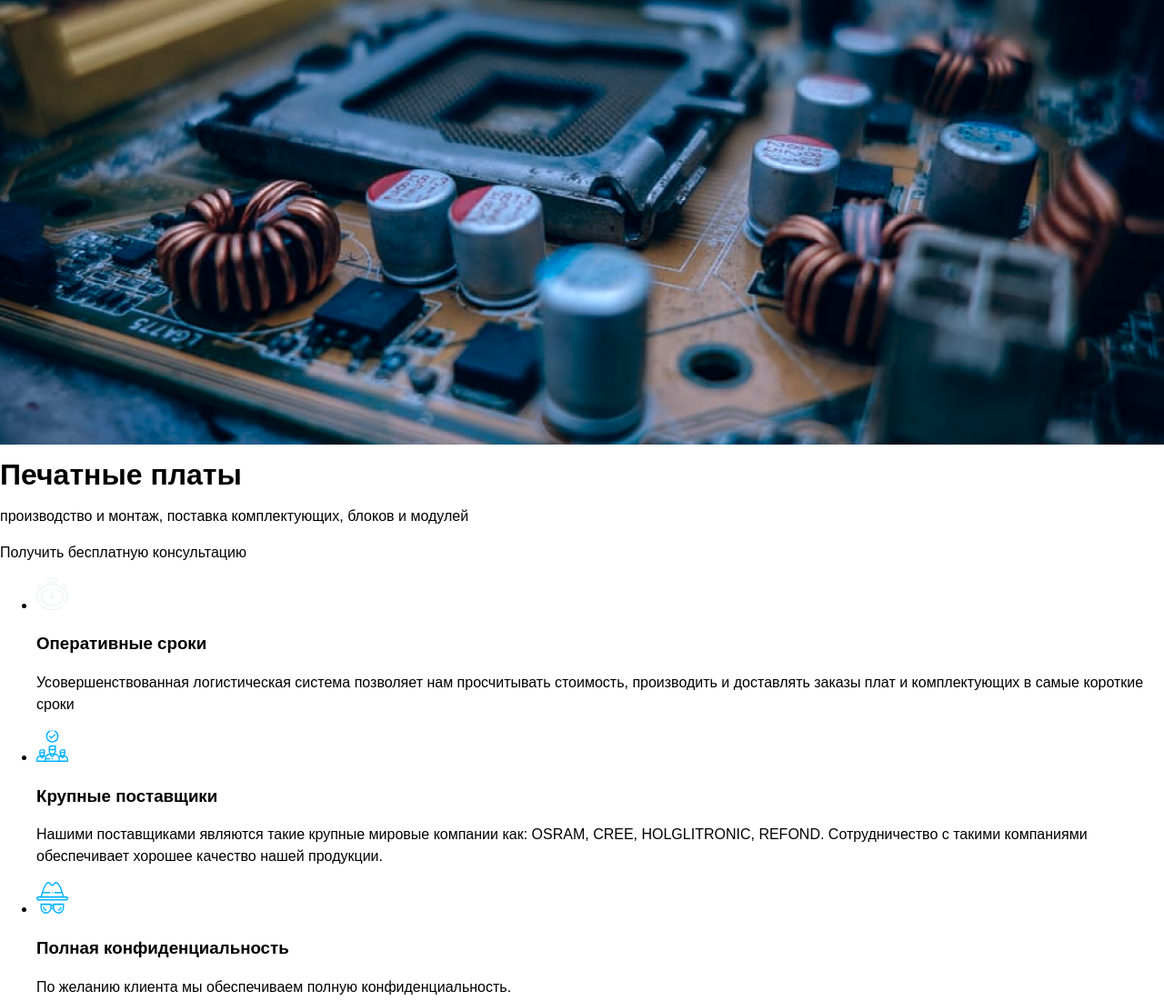
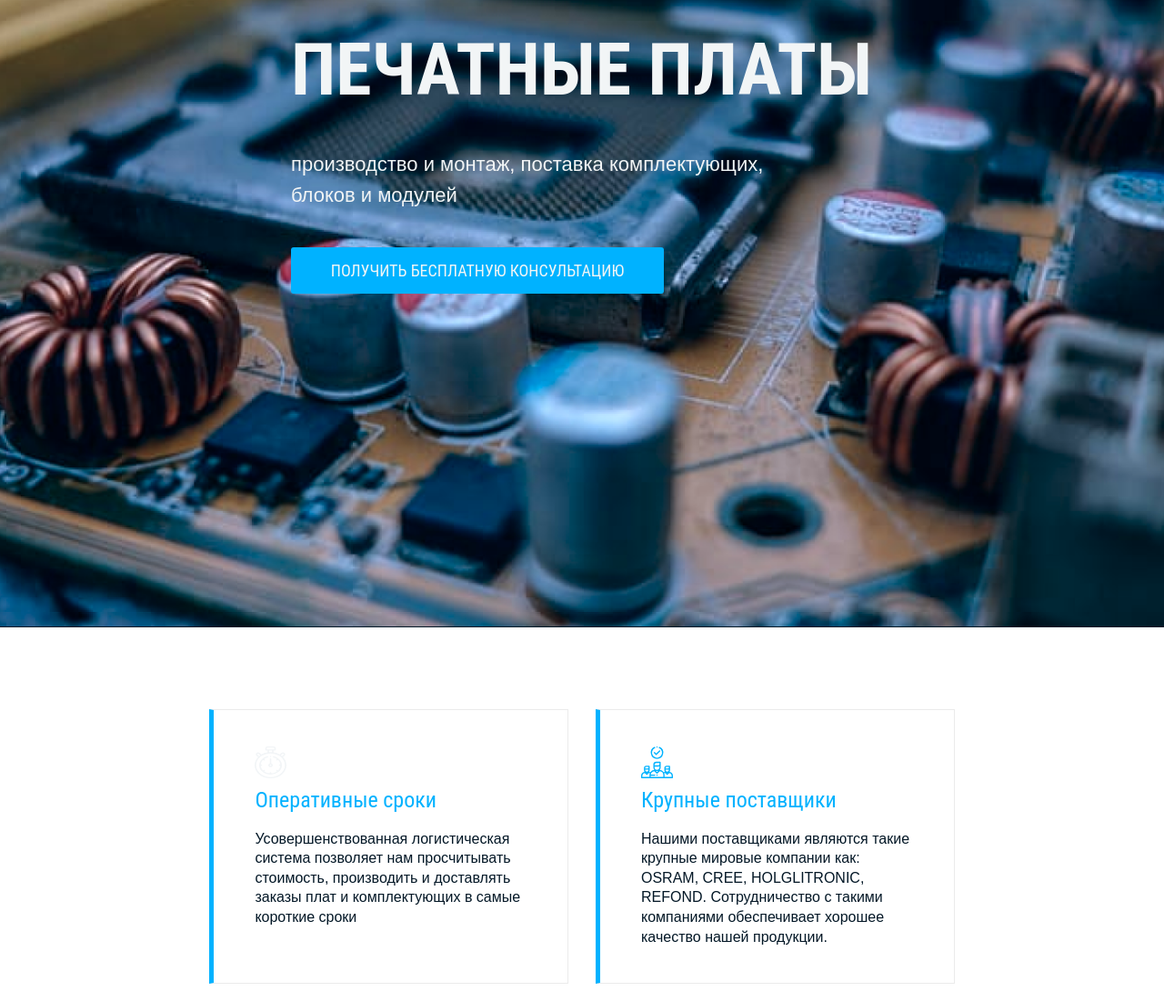
Before and after one commit to D-Inna/accelerator-smart-device, a website built with webpack: page source/index.html in a window 1280 px wide. Shown: the part 218-1319 px from the top of the page at 91% size. Built offline with nearby package versions, Linux system fonts and the light colour scheme; files whose address does not match are found by name.

Commit message:
Добавляет верстку промо и списка преимуществ

```diff
--- a/source/index.html
+++ b/source/index.html
@@ -52,13 +52,14 @@
       <section class="promo">
         <picture>
           <!-- <source type="image/webp" srcset="./img/background-image.webp 1x, ./img/background-image@2x.webp 2x"> -->
-          <img src="./img/background-image.png" width="1920" height="880" srcset="./img/background-image@2x.png 2x"
+          <img class="promo__image" src="./img/background-image.png" width="1920" height="880" srcset="./img/background-image@2x.png 2x"
             alt="Печатные платы.">
         </picture>
         <h1 class="promo__title">Печатные платы</h1>
-        <p class="promo__text">производство и&nbsp;монтаж, поставка комплектующих, блоков и&nbsp;модулей</p>
+        <p class="promo__text">производство и&nbsp;монтаж, поставка комплектующих, <br> блоков и&nbsp;модулей</p>
         <a class="promo__link" href="#">
-          Получить бесплатную консультацию
+          <span class="promo__link-mobile">Получить</span>
+          бесплатную консультацию
         </a>
       </section>
 
@@ -291,6 +292,9 @@
           </ul>
 
           <h3 class="footer-menu__title footer-menu__title--address">Наш офис</h3>
+          <button class="footer-menu__toggle" type="button">
+            <span class="visually-hidden">Открыть меню.</span>
+          </button>
           <ul class="footer-menu__list footer-menu__list--address">
             <li class="footer-menu__item">
               <a class="footer-menu__link" href="#">
--- /dev/null
+++ b/source/sass/blocks/advantages.scss
@@ -0,0 +1,74 @@
+.advantages {
+  padding: 7% 18% 0;
+
+  @media (max-width: $vp-1023) {
+    padding: 6% 5% 0;
+  }
+
+  @media (max-width: $vp-767) {
+    padding: 6% 2% 0;
+  }
+}
+
+.advantages__wrapper {
+  padding-bottom: 7%;
+
+  @media (max-width: $vp-1023) {
+    padding-bottom: 6%;
+  }
+
+  @media (max-width: $vp-767) {
+    padding-bottom: 1%;
+  }
+}
+
+.advantages__wrapper ul {
+  list-style: none;
+  margin: 0;
+  padding: 0;
+  display: grid;
+  grid-template-columns: 1fr 1fr;
+  gap: 30px;
+
+  @media (max-width: $vp-767) {
+    grid-template-columns: 1fr;
+  }
+}
+
+.advantages__wrapper li {
+  padding: 40px 45px;
+  width: 100%;
+  border: 1px solid $border-color;
+  border-left: 5px solid $background-blue;
+
+  @media (max-width: $vp-767) {
+    padding: 30px;
+  }
+}
+
+.advantages__wrapper h3 {
+  @include title-roboto;
+  color: $background-blue;
+  font-size: 24px;
+  line-height: 34px;
+  margin: 0;
+  padding: 0;
+  margin-bottom: 15px;
+
+  @media (max-width: $vp-767) {
+    font-size: 20px;
+    line-height: 14px;
+  }
+}
+
+.advantages__wrapper p {
+  @include text-mono;
+  color: $color-footer;
+  margin: 0;
+  padding: 0;
+
+  @media (max-width: $vp-767) {
+    font-size: 14px;
+    line-height: 18px;
+  }
+}
--- /dev/null
+++ b/source/sass/blocks/main-container.scss
@@ -0,0 +1,18 @@
+.main-container {
+  color: #041827;
+  flex-grow: 1;
+  margin: 0 auto;
+  width: 100%;
+  max-width: 1920px;
+  min-width: 1024px;
+
+  @media (max-width: $vp-1023) {
+    max-width: 1023px;
+    min-width: 768px;
+  }
+
+  @media (max-width: $vp-767) {
+    max-width: 767px;
+    min-width: 320px;
+  }
+}
--- /dev/null
+++ b/source/sass/blocks/promo.scss
@@ -0,0 +1,118 @@
+.promo {
+  position: relative;
+  min-height: 788px;  //???????????????????????
+  padding-top: 10%;
+  background-color: $color-footer;
+  z-index: -2;
+  padding-bottom: 18%;
+
+  @media (max-width: $vp-1023) {
+    padding-bottom: 40%;
+  }
+
+  @media (max-width: $vp-767) {
+    padding-top: 10%;
+    padding-bottom: 20%;
+    min-height: 490px;
+  }
+}
+
+.promo__image {
+  position: absolute;
+  max-width: 100%;
+  object-fit: cover;
+  height: 105%;
+  z-index: -1;
+  top: -40px;
+
+  @media (max-width: $vp-1023) {
+    object-position: 100% 50%;
+    width: 100%;
+  }
+
+  @media (max-width: $vp-767) {
+    object-position: 25% 50%;
+    height: 110%;
+  }
+}
+
+.promo__title {
+  color: $color-text;
+  text-transform: uppercase;
+  font-family: $ff-roboto;
+  font-size: 80px;
+  line-height: 94px;
+  font-weight: 700;
+  margin: 0;
+  margin-bottom: 40px;
+  padding-left: 25%;
+
+  @media (max-width: $vp-1023) {
+    font-size: 64px;
+    line-height: 75px;
+    margin-bottom: 20px;
+    padding-left: 10%;
+  }
+
+  @media (max-width: $vp-767) {
+    font-size: 36px;
+    line-height: 42px;
+    padding-right: 65%;
+  }
+}
+
+.promo__text {
+  @include text-mono;
+  font-size: 22px;
+  line-height: 34px;
+  color: $color-text;
+  margin: 0;
+  margin-bottom: 40px;
+  padding-left: 25%;
+
+  @media (max-width: $vp-1023) {
+    margin-bottom: 50px;
+    padding-left: 10%;
+  }
+
+  @media (max-width: $vp-767) {
+    font-size: 14px;
+    line-height: 21px;
+
+    br {
+      display: none;
+    }
+  }
+}
+
+.promo__link {
+  display: block;
+  width: 410px;
+  color: $color-text;
+  padding: 15px 25px;
+  font-family: $ff-roboto;
+  font-size: 18px;
+  line-height: 21px;
+  text-transform: uppercase;
+  background-color: $background-blue;
+  border-radius: 3px;
+  margin: 0;
+  margin-left: 25%;
+  text-align: center;
+
+  @media (max-width: $vp-1023) {
+    margin-left: 10%;
+  }
+
+  @media (max-width: $vp-767) {
+    font-size: 14px;
+    line-height: 16px;
+    width: 270px;
+  }
+}
+
+.promo__link-mobile {
+  @media (max-width: $vp-767) {
+    display: none;
+  }
+}
--- a/source/sass/blocks/social.scss
+++ b/source/sass/blocks/social.scss
@@ -1,5 +1,8 @@
 .social {
+  padding-top: 50px;
+
   @media (max-width: $vp-1023) {
+    padding: 0;
     display: grid;
     grid-template-columns: repeat(3, 1fr);
   }
--- a/source/sass/style.scss
+++ b/source/sass/style.scss
@@ -29,6 +29,9 @@
 @import "blocks/main-footer.scss";
 @import "blocks/social.scss";
 @import "blocks/footer-menu.scss";
+@import "blocks/main-container.scss";
+@import "blocks/promo.scss";
+@import "blocks/advantages.scss";
 
 
 // ---------------------------------
--- a/source/sass/variables.scss
+++ b/source/sass/variables.scss
@@ -8,6 +8,9 @@ $color-default-white:               #ffffff;
 $color-transparent:                 rgba(255, 255, 255, 0);
 $color-text:                        #f2f5f6;
 $border-color:                      rgba(248, 253, 255, 0.7);
+$background-color:                  #e5e5e5;
+$background-blue:                   #00b2ff;
+$border-color:                      #ebebeb;
 
 // Project palette
 // для нейминга цветов используем https://www.htmlcsscolor.com/hex/334482
```
Also changed, not shown: build/css/style.css, build/css/style.min.css, build/index.html, 1 other file.
